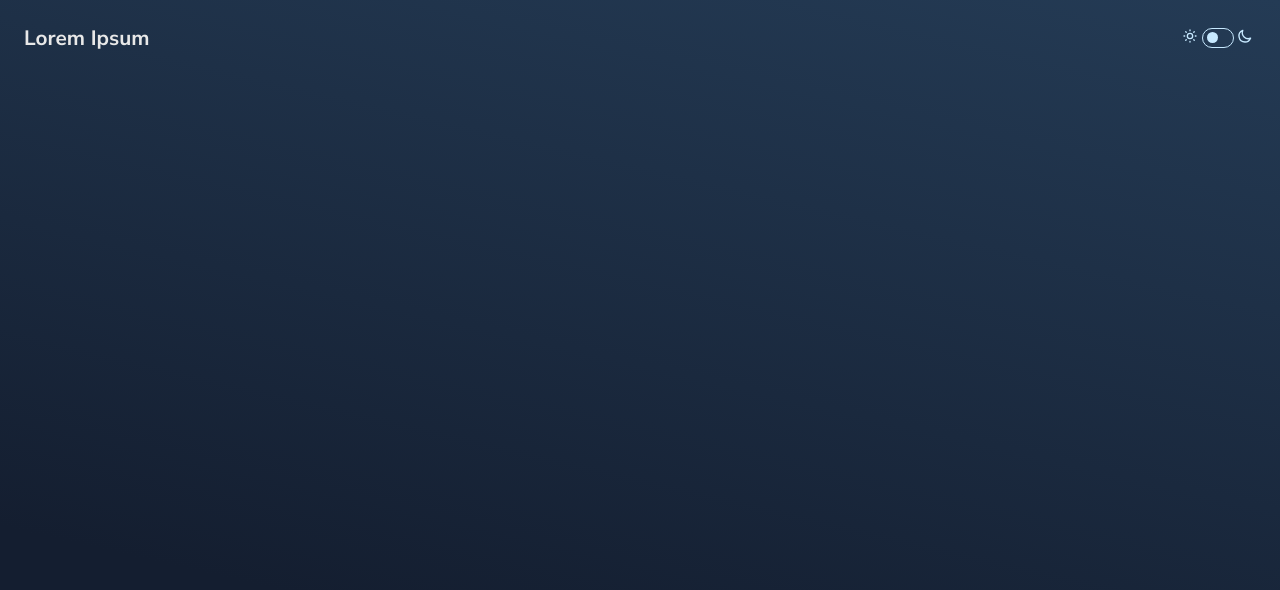
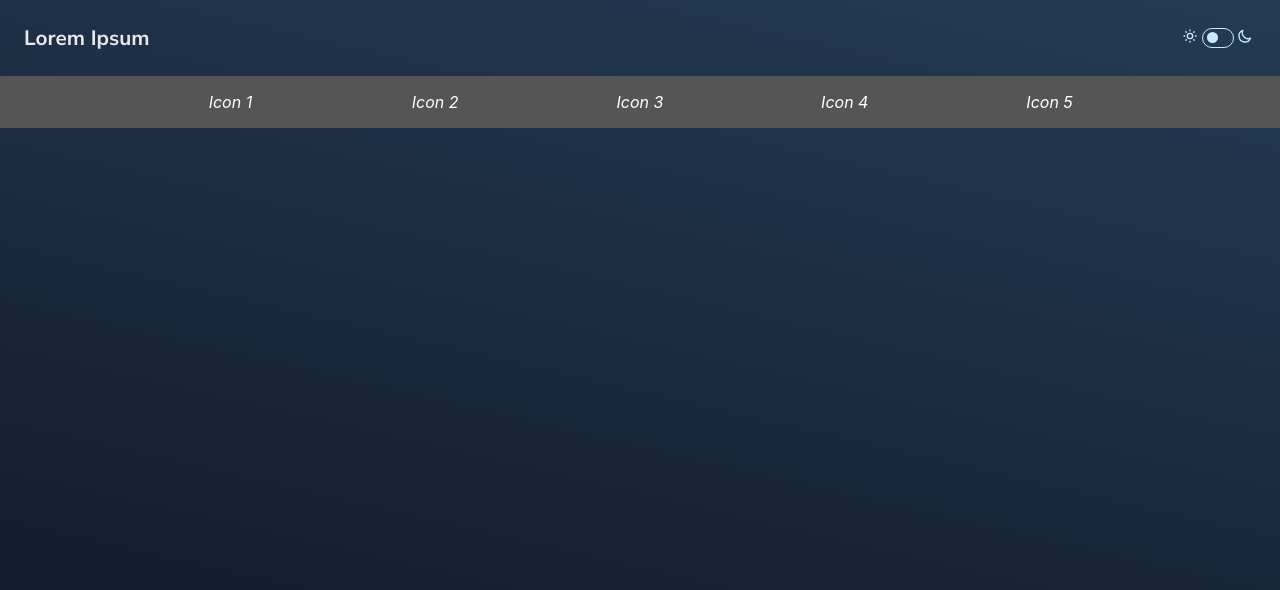
Before and after one commit to EnriOv/portfolio2.0, a React (Create React App) app in the folder 2. Application/: page / in a window 1280 px wide. Shown: the top 590 px of the page. Built offline with nearby package versions, Linux system fonts and the light colour scheme.

Commit message:
Bottom nav bar basic layout.

```diff
--- a/2. Application/src/App.js
+++ b/2. Application/src/App.js
@@ -1,9 +1,11 @@
+import BotNav from './components/BotNav/BotNav'
 import TopNav from './components/TopNav/TopNav'
 
 function App() {
   return (
     <div className="App">
       <TopNav />
+      <BotNav />
     </div>
   );
 }
--- /dev/null
+++ b/2. Application/src/components/BotNav/BotNav.css
@@ -0,0 +1,16 @@
+.botnav {
+  width: 80%;
+  padding: 0 10%;
+  background-color: #555;
+  overflow: auto;
+}
+
+.botnav a {
+  float: left;
+  color: white;
+  padding: 1em 0;
+  text-decoration: none;
+  font-size: 1rem;
+  width: 20%;
+  text-align: center;
+}
--- /dev/null
+++ b/2. Application/src/components/BotNav/BotNav.js
@@ -0,0 +1,15 @@
+import './BotNav.css'
+
+const BotNav = () => {
+    return (
+        <div className='botnav'>
+            <a href='blank'><i>Icon 1</i></a>
+            <a href='blank'><i>Icon 2</i></a>
+            <a href='blank'><i>Icon 3</i></a>
+            <a href='blank'><i>Icon 4</i></a>
+            <a href='blank'><i>Icon 5</i></a>
+        </div>
+    )
+}
+
+export default BotNav;
--- a/2. Application/src/components/TopNav/TopNav.js
+++ b/2. Application/src/components/TopNav/TopNav.js
@@ -1,10 +1,8 @@
-import React from 'react'
-
 import { HiOutlineSun, HiOutlineMoon } from 'react-icons/hi';
 
-import './TopNav.css'
+import './TopNav.css';
 
-export const TopNav = () => {
+const TopNav = () => {
     return (
         <header className='top-nav'>
             <h1 className='site-name'>Lorem Ipsum</h1>
```
